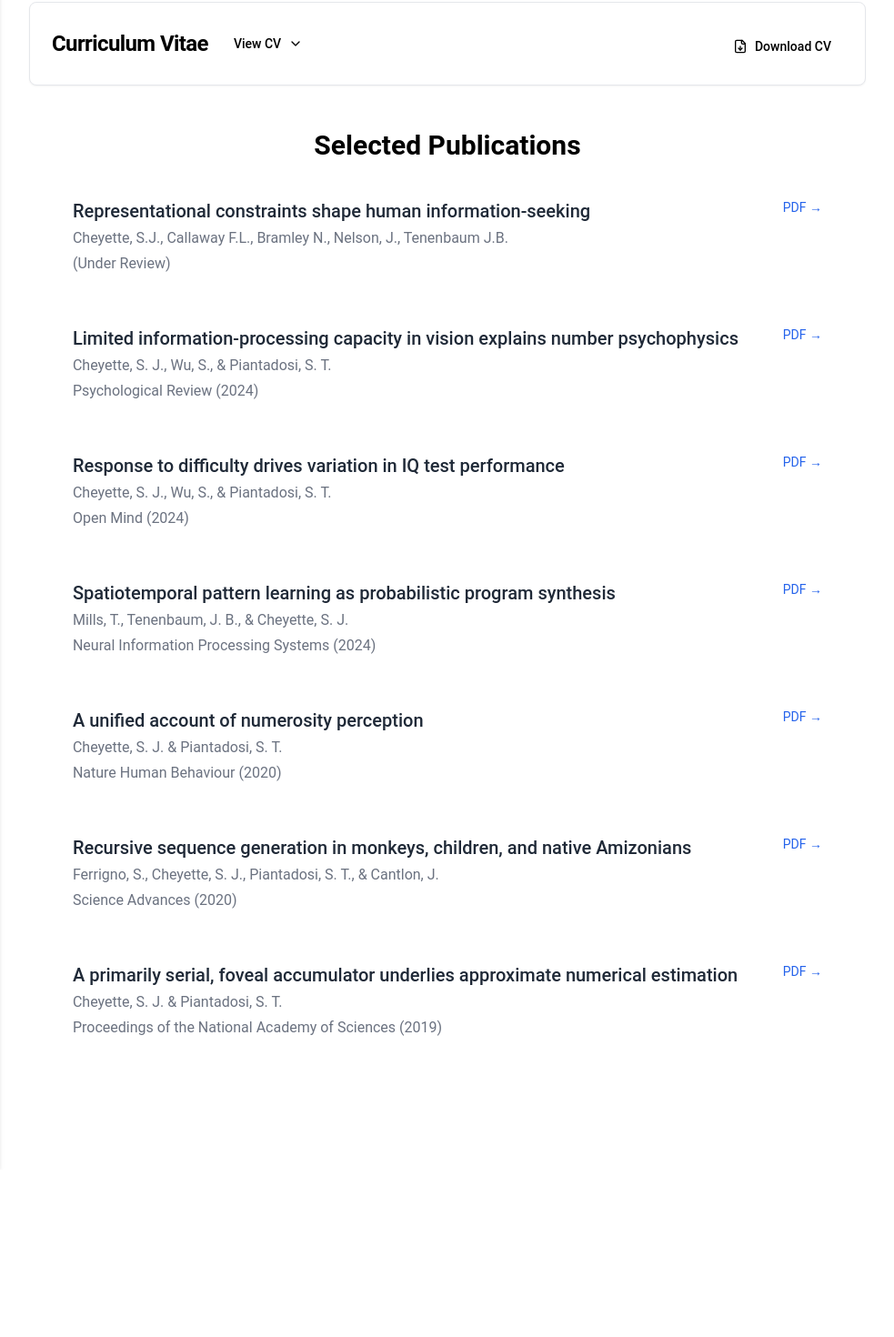
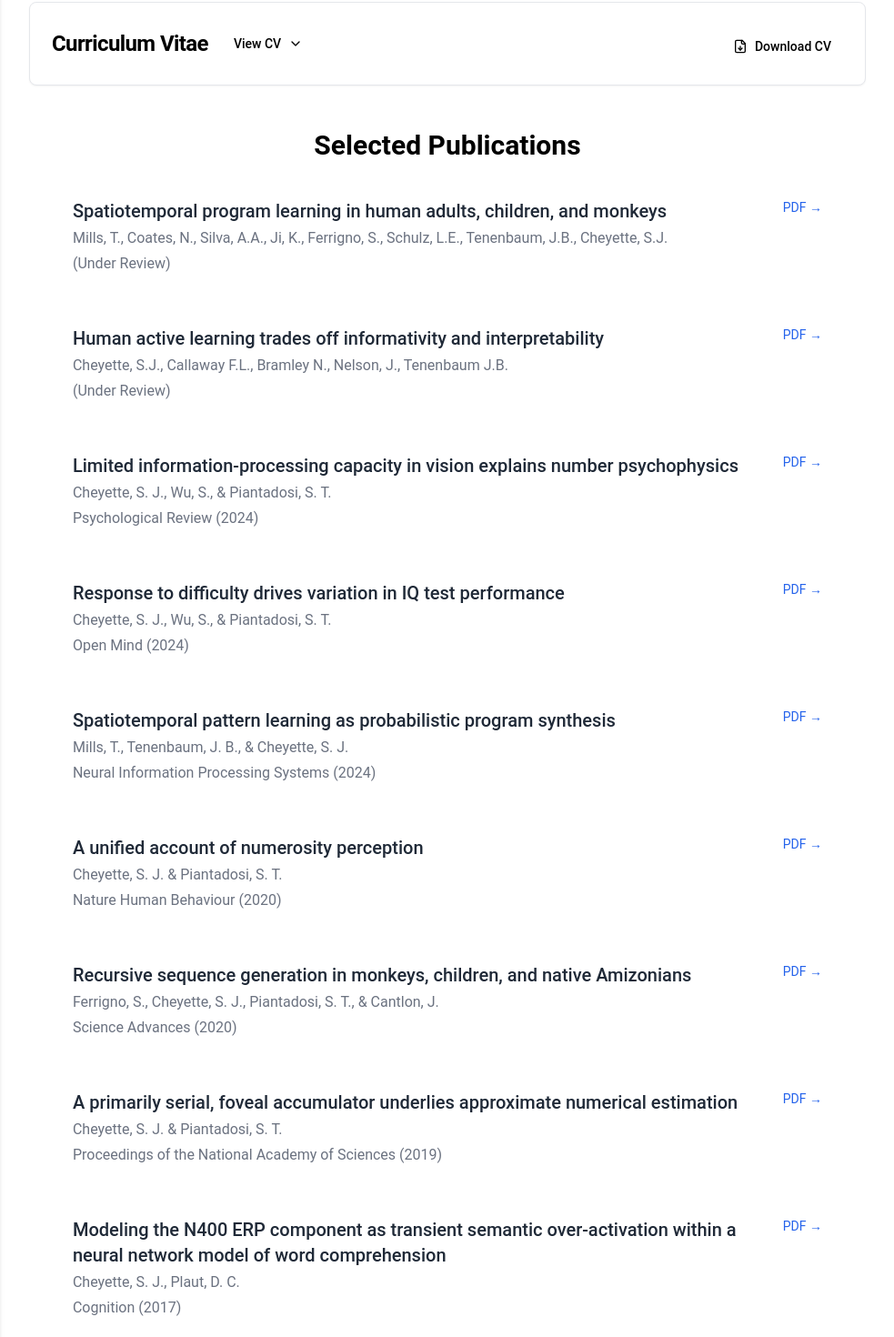
Before and after one commit to samcheyette/samcheyette.github.io, a Next.js app: page / in a window 1280 px wide. Shown: the part 754-2224 px from the top of the page at 91% size, without its empty margins (296-1279 px from the left). Before the commit the page ends 2040 px from the top, so only its background shows below. Built offline with nearby package versions, Linux system fonts and the light colour scheme.

Commit message:
unimportant

```diff
--- a/components/papers.tsx
+++ b/components/papers.tsx
@@ -11,7 +11,14 @@ interface Paper {
 
 const selectedPapers: Paper[] = [
   {
-    title: "Representational constraints shape human information-seeking",
+    title: "Spatiotemporal program learning in human adults, children, and monkeys",
+    authors: "Mills, T., Coates, N., Silva, A.A., Ji, K., Ferrigno, S., Schulz, L.E., Tenenbaum, J.B., Cheyette, S.J.",
+    year: "Under Review",
+    venue: "",
+    pdf: "papers/mills_et_al_2025.pdf"
+  },
+  {
+    title: "Human active learning trades off informativity and interpretability",
     authors: "Cheyette, S.J., Callaway F.L., Bramley N., Nelson, J., Tenenbaum J.B.",
     year: "Under Review",
     venue: "",
@@ -58,6 +65,13 @@ const selectedPapers: Paper[] = [
     year: 2019,
     venue: "Proceedings of the National Academy of Sciences",
     pdf: "papers/cheyette_piantadosi_2019.pdf"
+  },
+  {
+    title: "Modeling the N400 ERP component as transient semantic over-activation within a neural network model of word comprehension",
+    authors: "Cheyette, S. J., Plaut, D. C.",
+    year: 2017,
+    venue: "Cognition",
+    pdf: "papers/cheyette_plaut_2017.pdf"
   }
 ];
 
--- a/components/sidebar.tsx
+++ b/components/sidebar.tsx
@@ -9,6 +9,7 @@ interface SidebarProps {
 export default function Sidebar({ activeSection, scrollToSection }: SidebarProps) {
   const navItems = [
     { id: "about", label: "About" },
+    { id: "explainer", label: "Explainers" },
     { id: "papers", label: "Papers" }
   ]
 
```
